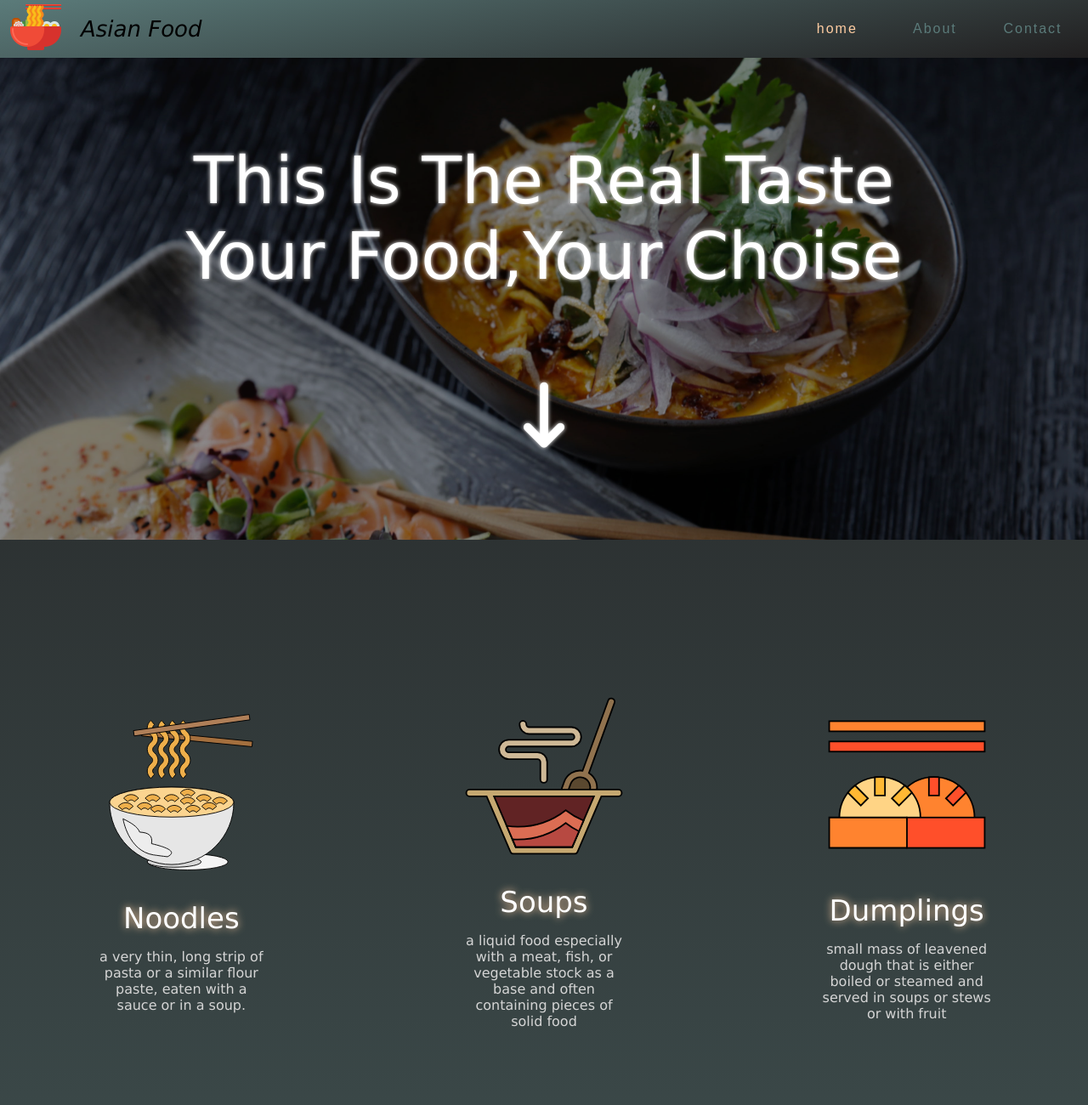
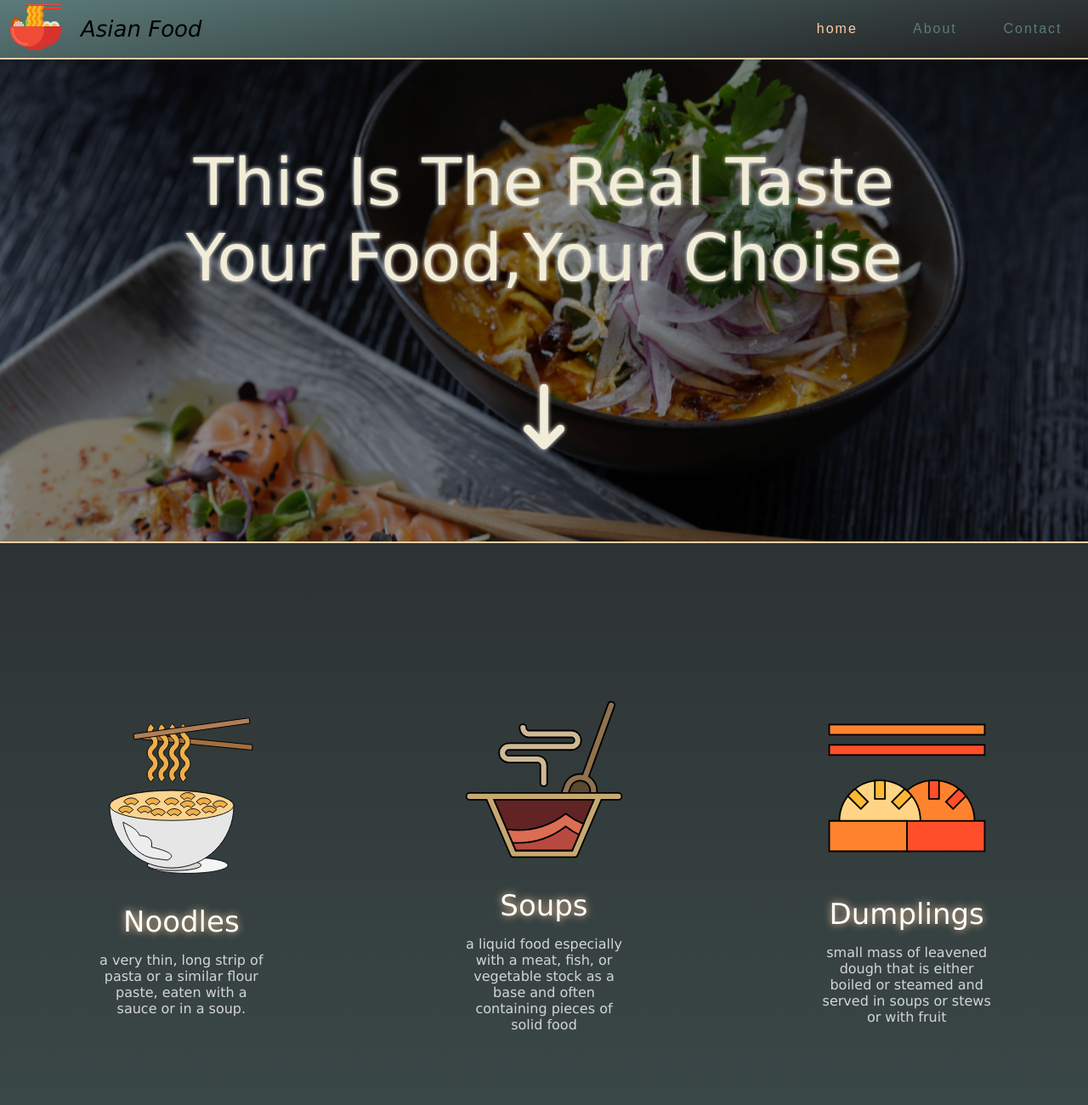
Before and after one commit to iraklishanava05/First-Project--Update-, a plain HTML site: page index.html in a window 1280 px wide. Shown: the top 1300 px of the page at 85% size. Drawn offline with Linux system fonts and the light colour scheme.

Commit message:
working on *

```diff
--- a/index.css
+++ b/index.css
@@ -31,6 +31,7 @@ header {
   width: 100%;
   height: 100%;
   font-style: italic;
+  border-bottom: 2px solid #ffcda2;
   background-image: linear-gradient(
     -10deg,
     var(--secondary-color),
@@ -114,6 +115,7 @@ main article.banner {
   background-repeat: no-repeat;
   background-size: cover;
   background-position-x: center;
+  border-bottom: 2px solid var(--primary-color);
   animation-name: banner;
   animation-iteration-count: infinite;
   animation-duration: 20s;
@@ -155,7 +157,7 @@ main article.banner div.overlay div.text {
   justify-content: center;
   align-items: center;
   flex-direction: column;
-  color: rgb(255, 255, 255);
+  color: #f2edd7ff;
   text-shadow: white 0 0 5px;
 }
 
@@ -176,6 +178,7 @@ main section.choises {
   width: 100%;
   height: 100%;
   padding: 50px 0;
+  border-bottom: var(--border-bottom);
 }
 
 main section.choises div {
@@ -207,6 +210,7 @@ main section.about {
   height: 100%;
   padding: 200px 0;
   background-image: linear-gradient(70deg, #f1f4ffff, #a2a2a1ff);
+  border-bottom: 2px solid var(--primary-color);
 }
 
 main section.about div {
```
